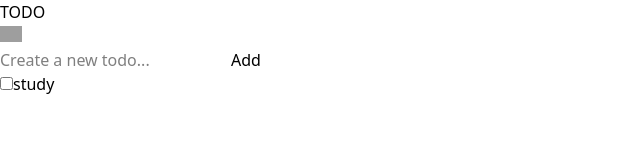
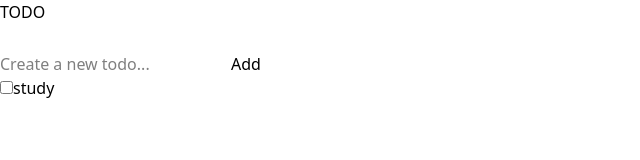
Before and after one commit to LEVANIKAPANADZE/ToDo-list, a Next.js app: page / in a window 1280 px wide. Shown: the top 160 px of the page, without its empty margins (0-640 px from the left). Built offline with nearby package versions, Linux system fonts and the light colour scheme; grey boxes are pictures that could not be loaded.

Commit message:
fix: update image file extensions from .png to .svg in Header component

```diff
--- a/app/components/Header.tsx
+++ b/app/components/Header.tsx
@@ -26,9 +26,9 @@ export default function Header() {
       >
         {mounted &&
           (resolvedTheme === "dark" ? (
-            <Image src="/icon-moon.png" alt="Moon" width={22} height={22} />
+            <Image src="/icon-moon.svg" alt="Moon" width={22} height={22} />
           ) : (
-            <Image src="/icon-sun.png" alt="Sun" width={22} height={22} />
+            <Image src="/icon-sun.svg" alt="Sun" width={22} height={22} />
           ))}
       </button>
     </header>
```
